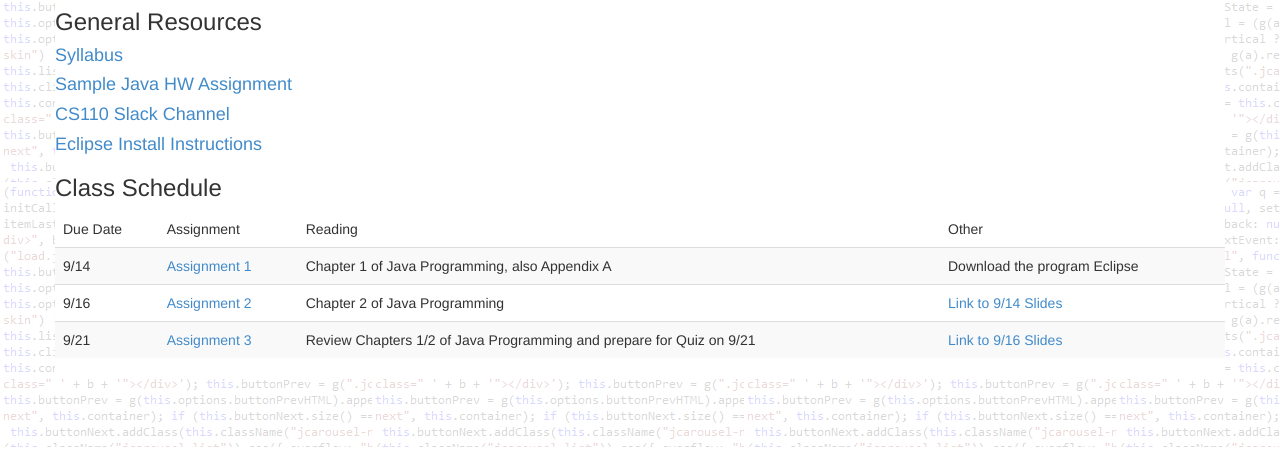
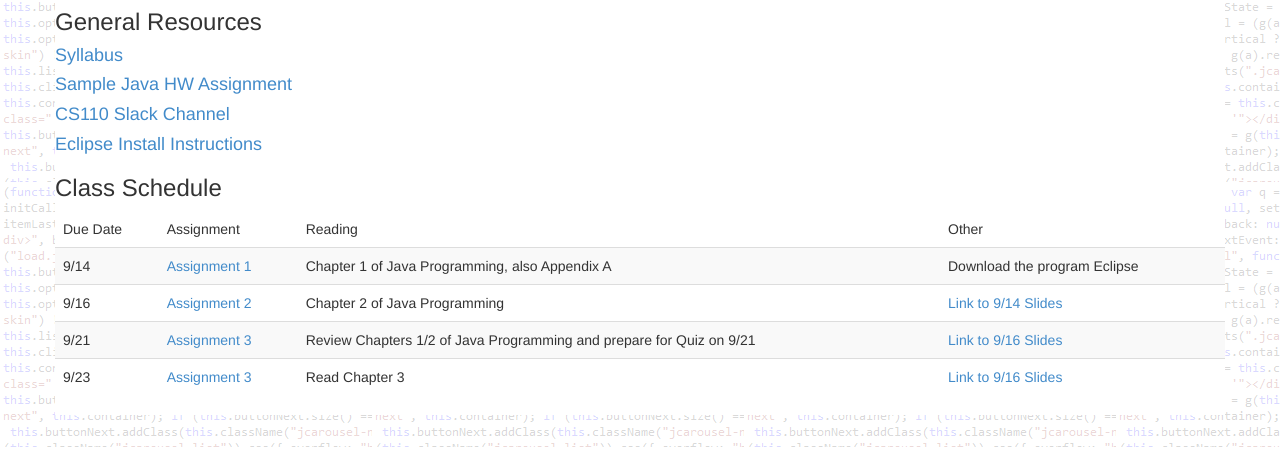
Before and after one commit to nickalex/nickalex.github.io, a plain HTML site: page cs110.html in a window 1280 px wide. Shown: the part 348-800 px from the top of the page. Drawn offline with nearby package versions, Linux system fonts and the light colour scheme.

Commit message:
Added 9/21 class?

```diff
--- a/cs110.html
+++ b/cs110.html
@@ -79,6 +79,12 @@
                 <td>Review Chapters 1/2 of Java Programming and prepare for Quiz on 9/21</td>
                 <td><a href="https://docs.google.com/presentation/d/1czv81qhe44bu9WlUoMyWE3cuajK4pNFEtXF1vqmpMik/edit?usp=sharing">Link to 9/16 Slides</a></td>
               </tr>
+              <tr>
+                <td>9/23</td>
+                <td><a href="../Files/Assignment4.pdf">Assignment 3</a></td>
+                <td>Read Chapter 3</td>
+                <td><a href="https://docs.google.com/presentation/d/1DKR_VIz3xo3MTWl0ByrSrv-T0BSMkjPCrdD1sXEwcyI/edit?usp=sharing">Link to 9/16 Slides</a></td>
+              </tr>
 
 
             </tbody>
```
Also changed, not shown: 1 other file.
